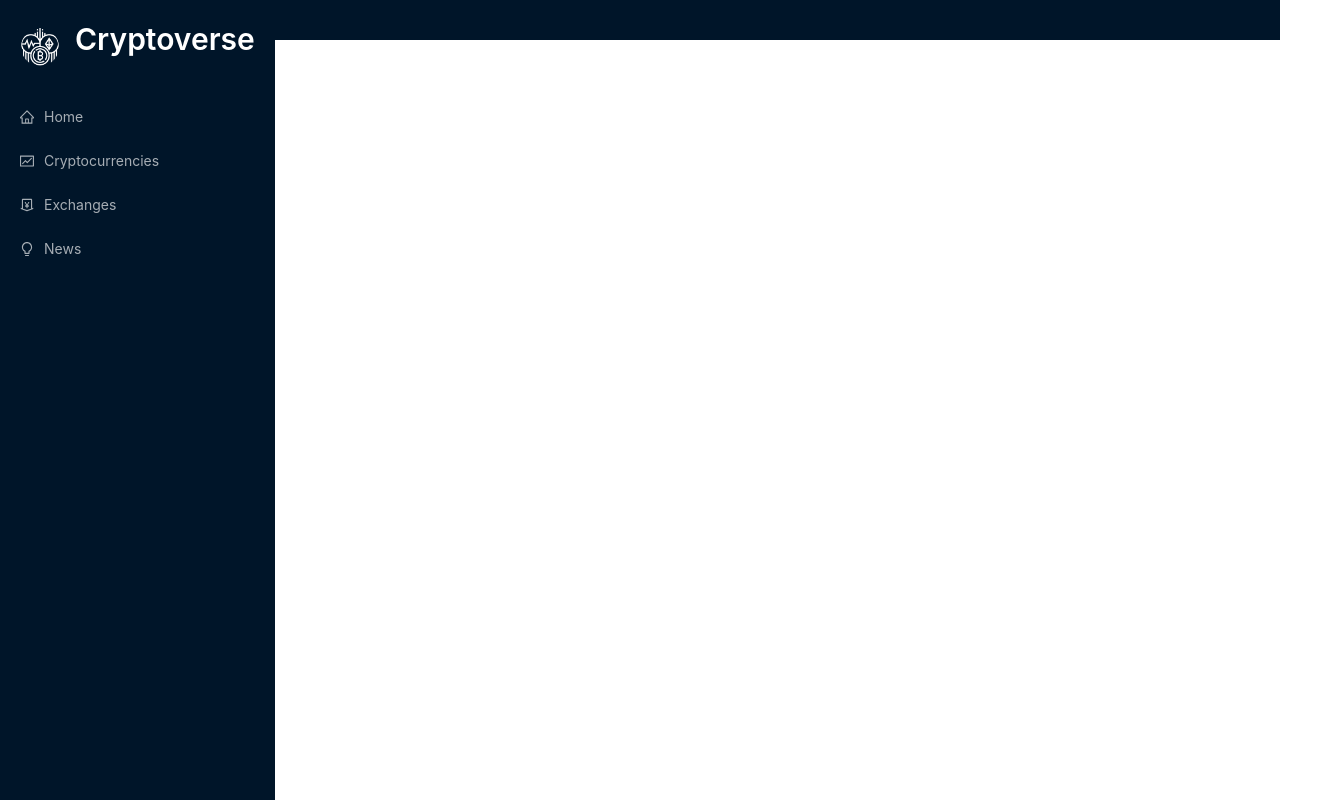
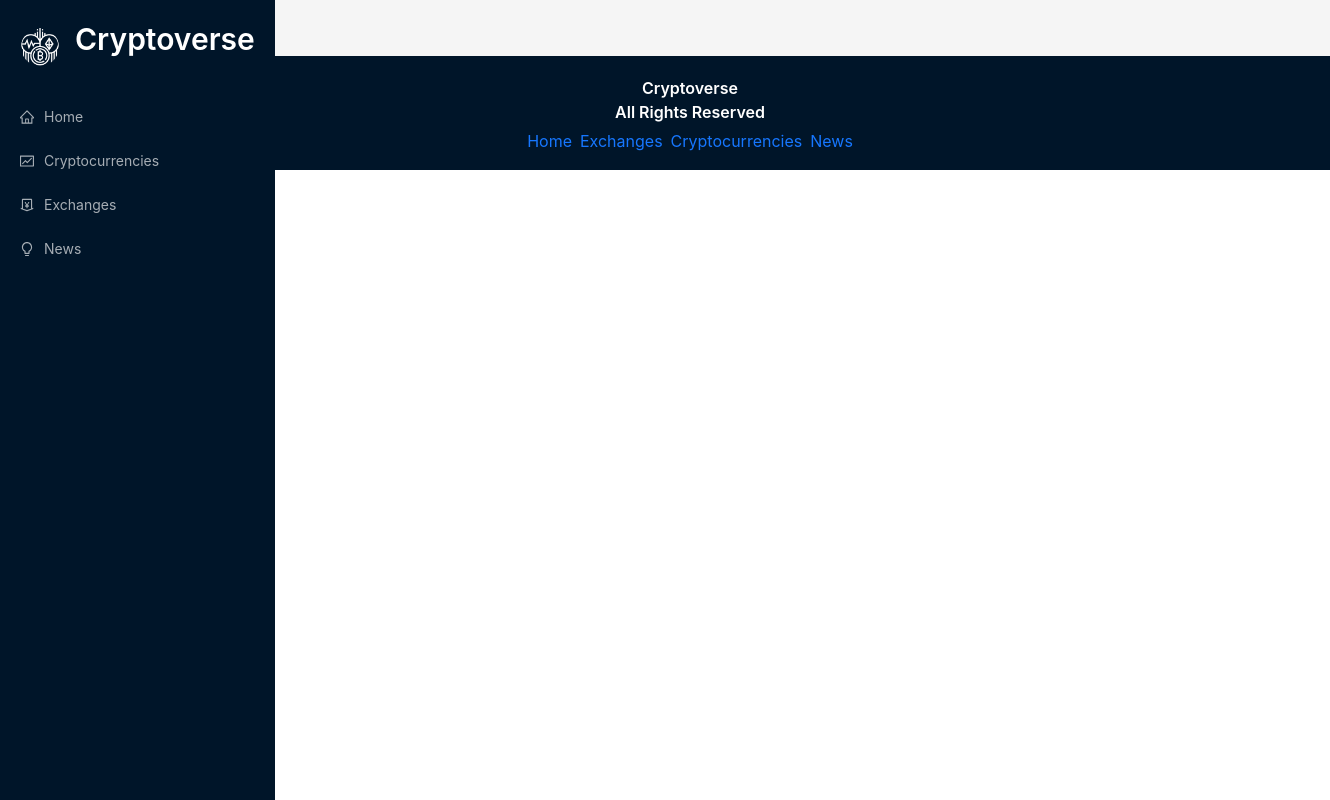
Before and after one commit to AnasBinAteeq/cryptoapp, a React (Create React App) app: page / in a window 1280 px wide. Shown: the whole page, 1330 px wide, since content can reach past the window. Built offline with nearby package versions, Linux system fonts and the light colour scheme.

Commit message:
Basic Layout Setup

```diff
--- a/src/App.js
+++ b/src/App.js
@@ -1,7 +1,7 @@
 import logo from './logo.svg';
 import {Routes, Route, Link} from 'react-router-dom';
 import { Layout, Typography, Space } from 'antd';
-import {NavBar} from "./components";
+import {NavBar, Homepage, Exchanges, Cryptocurrencies, CryptoDetails, News} from "./components";
 import './App.css';
 
 function App() {
@@ -11,10 +11,30 @@
         <NavBar/>
       </div>
       <div className='main'>
+        <Layout>
+          <div className='routes'>
+            <Routes>
+              <Route path="/" element={<Homepage />} />
+              <Route path="/exchanges" element={<Exchanges />} />
+              <Route path="/cryptocurrencies" element={<Cryptocurrencies />} />
+              <Route path="/crypto/:coinId" element={<CryptoDetails />} />
+              <Route path="/news" element={<News />} />
+            </Routes>
+          </div>
+        </Layout>
 
+      <div className='footer'>
+        <Typography.Title level={5} style={{color:'white', textAlign:'center'}}>
+          Cryptoverse <br/>
+          All Rights Reserved
+        </Typography.Title>
+        <Space>
+          <Link to="/">Home</Link>
+          <Link to="/exchanges">Exchanges</Link>
+          <Link to="/cryptocurrencies">Cryptocurrencies</Link>
+          <Link to="/news">News</Link>
+        </Space>
       </div>
-      <div className='footer'>
-
       </div>
     </div>
   );
--- /dev/null
+++ b/src/components/CryptoDetails.jsx
@@ -0,0 +1,11 @@
+import React from "react";
+
+const CryptoDetails = () => {
+    return(
+        <div>
+
+        </div>
+    )
+}
+
+export default CryptoDetails;
--- /dev/null
+++ b/src/components/Cryptocurrencies.jsx
@@ -0,0 +1,11 @@
+import React from "react";
+
+const Cryptocurrencies = () => {
+    return(
+        <div>
+
+        </div>
+    )
+}
+
+export default Cryptocurrencies;
--- /dev/null
+++ b/src/components/Exchanges.jsx
@@ -0,0 +1,11 @@
+import React from "react";
+
+const Exchanges = () => {
+    return(
+        <div>
+
+        </div>
+    )
+}
+
+export default Exchanges;
--- /dev/null
+++ b/src/components/Homepage.jsx
@@ -0,0 +1,11 @@
+import React from "react";
+
+const Homepage = () => {
+    return(
+        <div>
+            HomePage
+        </div>
+    )
+}
+
+export default Homepage;
--- /dev/null
+++ b/src/components/News.jsx
@@ -0,0 +1,11 @@
+import React from "react";
+
+const News = () => {
+    return(
+        <div>
+
+        </div>
+    )
+}
+
+export default News;
--- a/src/index.js
+++ b/src/index.js
@@ -4,6 +4,7 @@
 import App from './App';
 import reportWebVitals from './reportWebVitals';
 import { BrowserRouter as Router } from 'react-router-dom';
+import "antd/dist/reset.css";
 
 const root = ReactDOM.createRoot(document.getElementById('root'));
 root.render(
```
Also changed, not shown: src/components/index.js (+6 -1 lines), src/App.css (indentation only).
